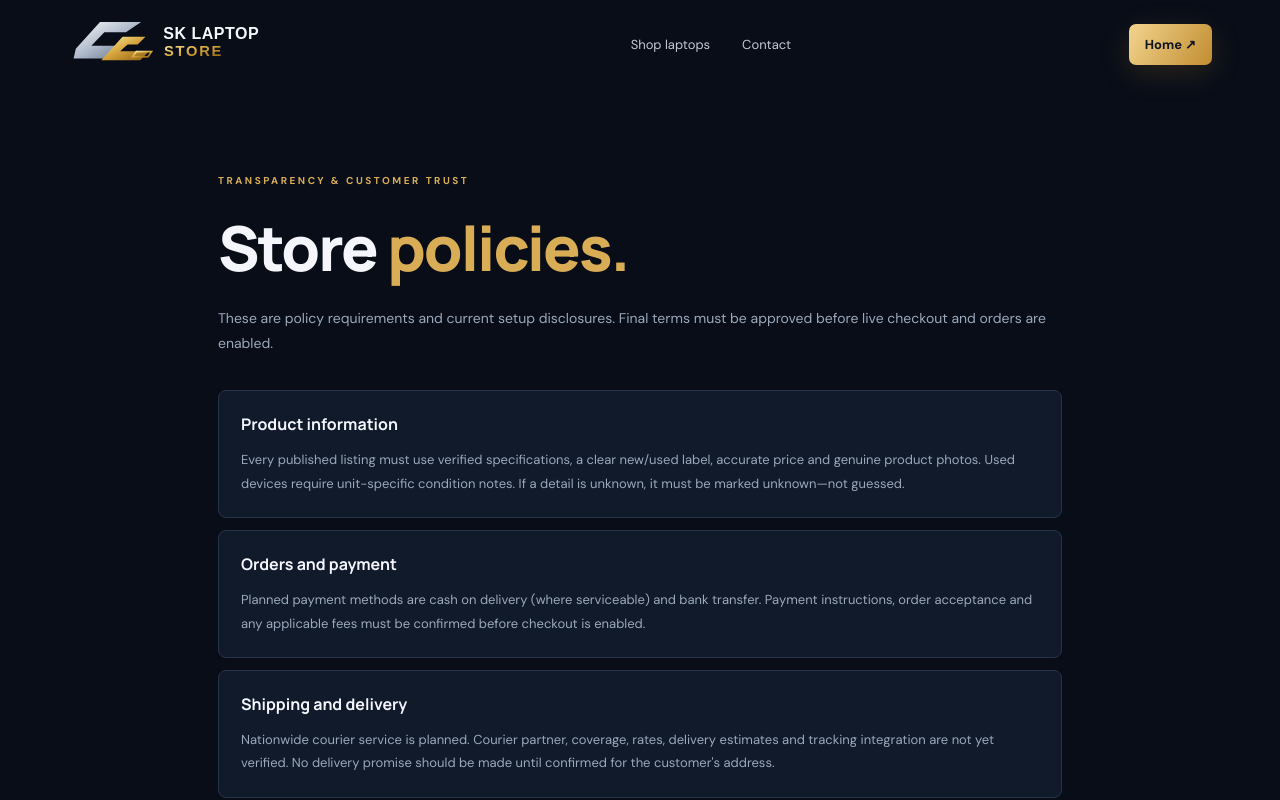
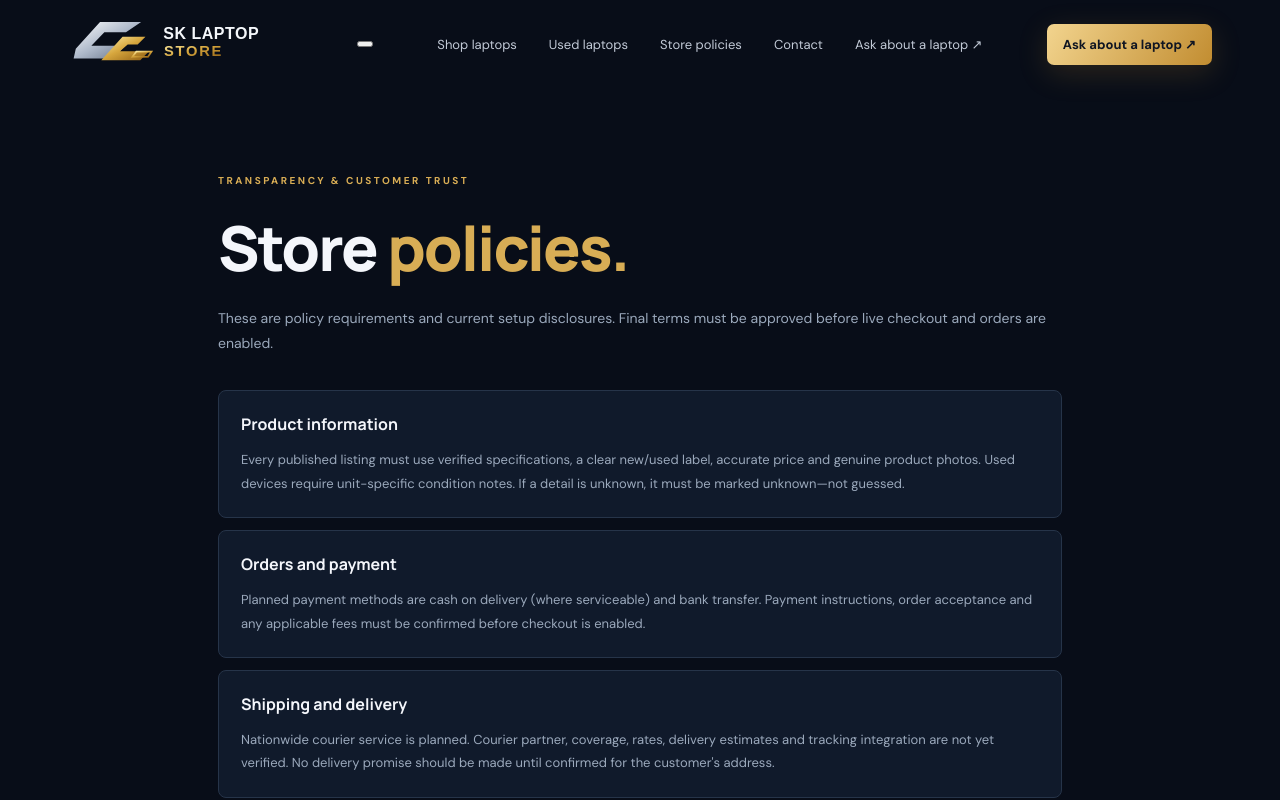
Before and after one commit to suhailahmedaamro786-cmd/SK-LAPTOP-STORE-, a Next.js app: page /policies in a window 1280 px wide. Shown: the top 800 px of the page. Built offline with nearby package versions, Linux system fonts and the light colour scheme.

Commit message:
polish(storefront): unify navigation across policy pages

```diff
--- a/src/app/policies/page.tsx
+++ b/src/app/policies/page.tsx
@@ -1,2 +1,3 @@
-const policies=[["Product information","Every published listing must use verified specifications, a clear new/used label, accurate price and genuine product photos. Used devices require unit-specific condition notes. If a detail is unknown, it must be marked unknown—not guessed."],["Orders and payment","Planned payment methods are cash on delivery (where serviceable) and bank transfer. Payment instructions, order acceptance and any applicable fees must be confirmed before checkout is enabled."],["Shipping and delivery","Nationwide courier service is planned. Courier partner, coverage, rates, delivery estimates and tracking integration are not yet verified. No delivery promise should be made until confirmed for the customer's address."],["Checking, returns and refunds","A clear inspection/checking window, return eligibility, exclusions and refund process must be approved and published before live sales begin. This policy is not yet finalized."],["Privacy","Customer contact and order details must be used only for store operations and protected from public access. The final privacy policy and retention process must be approved before collecting live customer data."],["Warranty","Warranty coverage varies by product and must be stated on the individual listing only when documented. No blanket warranty is promised by this draft."]];
-export default function PoliciesPage(){return <main className="info-page"><header className="header"><a className="brand" href="/"><img src="/sk-laptop-store-logo.svg" alt="SK Laptop Store"/></a><nav><a href="/products">Shop laptops</a><a href="/contact">Contact</a></nav><a className="button button-small" href="/">Home ↗</a></header><section className="info-hero"><span className="eyebrow">TRANSPARENCY & CUSTOMER TRUST</span><h1>Store <em>policies.</em></h1><p>These are policy requirements and current setup disclosures. Final terms must be approved before live checkout and orders are enabled.</p><div className="policy-list">{policies.map(([title,body])=><article key={title}><h2>{title}</h2><p>{body}</p></article>)}</div><a className="text-link" href="/contact">Questions? Contact the store ↗</a></section></main>}
+import SiteHeader from "@/components/site-header";
+const policies=[[ "Product information","Every published listing must use verified specifications, a clear new/used label, accurate price and genuine product photos. Used devices require unit-specific condition notes. If a detail is unknown, it must be marked unknown—not guessed." ],[ "Orders and payment","Planned payment methods are cash on delivery (where serviceable) and bank transfer. Payment instructions, order acceptance and any applicable fees must be confirmed before checkout is enabled." ],[ "Shipping and delivery","Nationwide courier service is planned. Courier partner, coverage, rates, delivery estimates and tracking integration are not yet verified. No delivery promise should be made until confirmed for the customer's address." ],[ "Checking, returns and refunds","A clear inspection/checking window, return eligibility, exclusions and refund process must be approved and published before live sales begin. This policy is not yet finalized." ],[ "Privacy","Customer contact and order details must be used only for store operations and protected from public access. The final privacy policy and retention process must be approved before collecting live customer data." ],[ "Warranty","Warranty coverage varies by product and must be stated on the individual listing only when documented. No blanket warranty is promised by this draft." ]];
+export default function PoliciesPage(){return <main className="info-page"><SiteHeader/><section className="info-hero"><span className="eyebrow">TRANSPARENCY & CUSTOMER TRUST</span><h1>Store <em>policies.</em></h1><p>These are policy requirements and current setup disclosures. Final terms must be approved before live checkout and orders are enabled.</p><div className="policy-list">{policies.map(([title,body])=><article key={title}><h2>{title}</h2><p>{body}</p></article>)}</div><a className="text-link" href="/contact">Questions? Contact the store ↗</a></section></main>}
```
